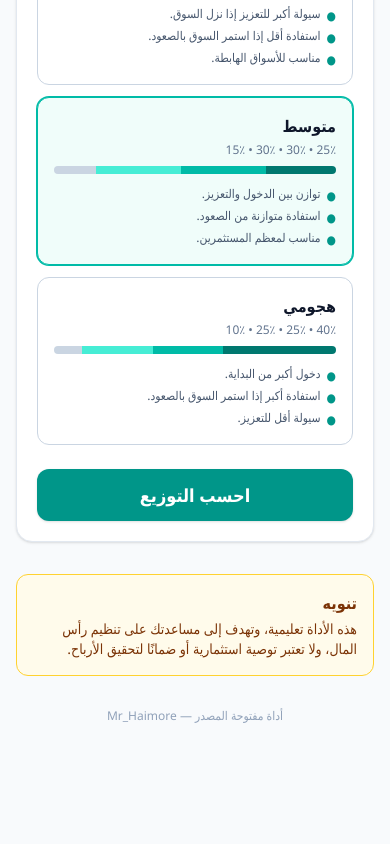
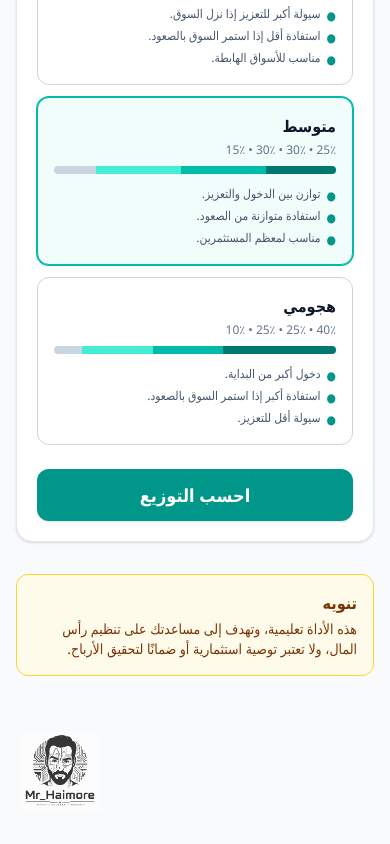
Before and after one commit to haimoreah/Mr_Haimore-capital-allocator, a React (Vite) app: page / in a window 390 px wide. Shown: the part 394-1238 px from the top of the page. Before the commit the page ends 1166 px from the top, so only its background shows below. Built offline with nearby package versions, Linux system fonts and the light colour scheme.

Commit message:
feat: add Mr_Haimore logo as bottom-left brand signature
- Copy logo to public/logo.png
- Add LTR-aligned logo row below disclaimer in App.tsx
- 80px desktop / 64px mobile, height auto, no border/shadow
- dark:invert for dark mode compatibility

```diff
--- a/src/App.tsx
+++ b/src/App.tsx
@@ -32,9 +32,15 @@ function App() {
         <Disclaimer />
       </main>
 
-      <footer className="pb-4 text-center text-xs text-slate-400 dark:text-slate-600">
-        {copy.footerOpenSource}
-      </footer>
+      {/* Brand signature — left-aligned regardless of RTL context */}
+      <div style={{ display: 'flex', justifyContent: 'flex-start', direction: 'ltr', marginTop: '24px', marginBottom: '12px', marginLeft: '4px' }}>
+        <img
+          src="/logo.png"
+          alt="Mr_Haimore Logo"
+          style={{ width: '80px', height: 'auto' }}
+          className="w-16 sm:w-20 opacity-80 dark:invert"
+        />
+      </div>
     </div>
   )
 }
```
Also changed, not shown: attached_assets/F5B5E512-24FD-427C-B1CD-6B3CFD6D0821_1784419303675.png (added), public/logo.png (added).
